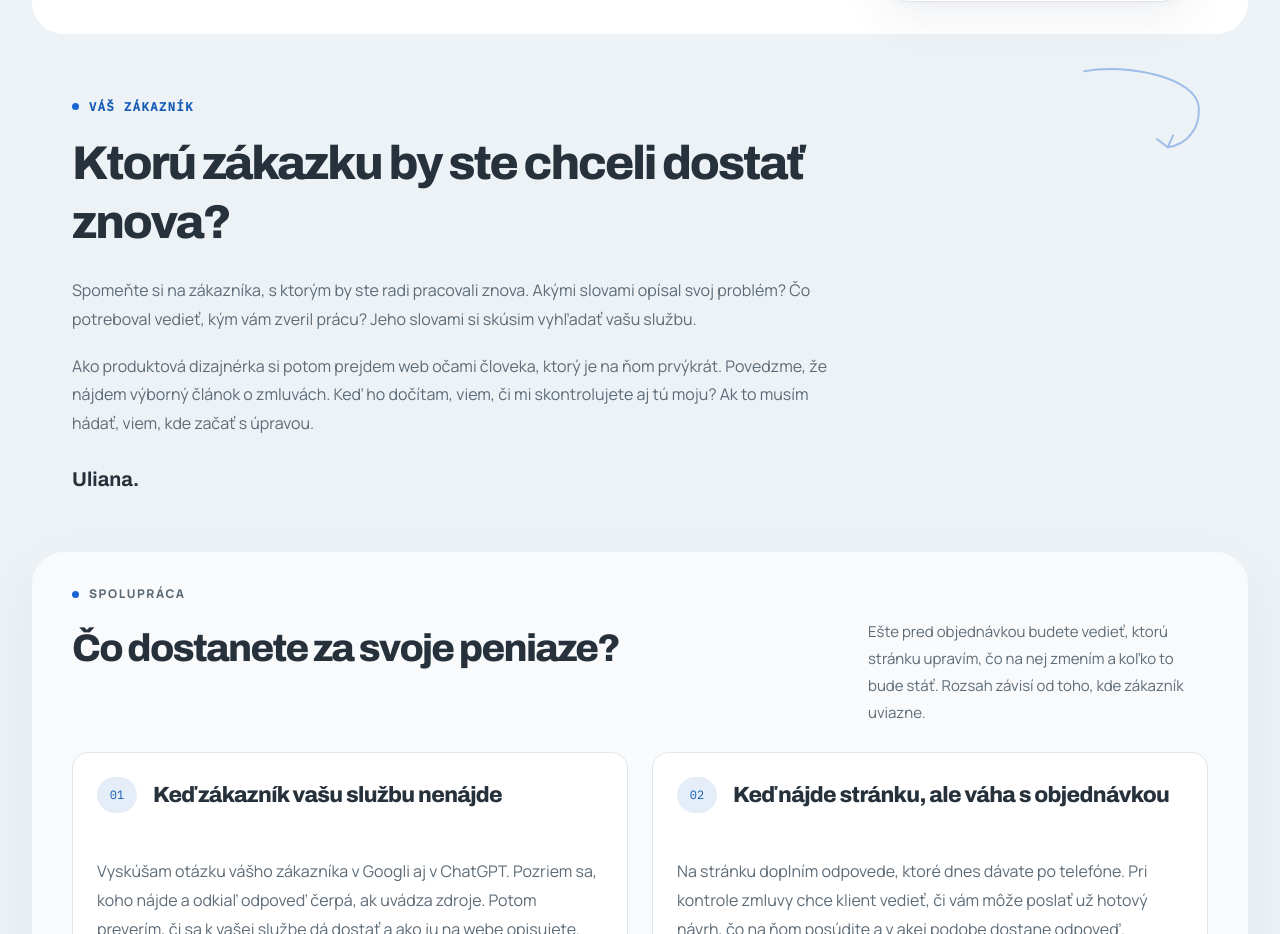
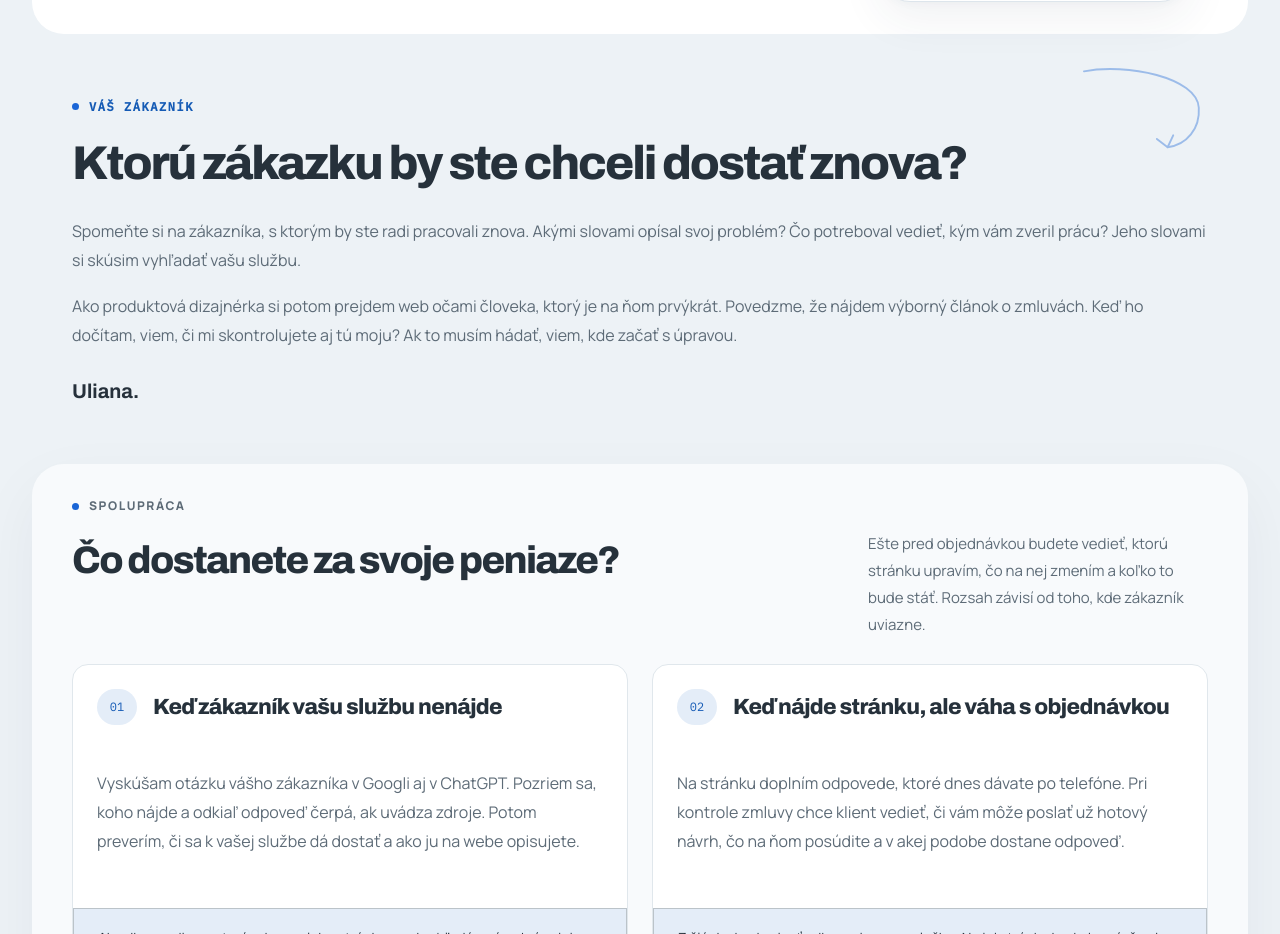
Before and after one commit to Bananowomen/ulianasierik-portfolio, a plain HTML site: page index.html in a window 1280 px wide. Shown: the part 2342-3276 px from the top of the page. Drawn offline with Linux system fonts and the light colour scheme.

Commit message:
Letter text full width

```diff
--- a/styles.css
+++ b/styles.css
@@ -158,9 +158,9 @@ main .chatgpt-story.is-animated .cs-device{--cs-frame-h:var(--demo-phone-height)
 @media(max-width:580px){.contact-meta dd{white-space:normal}.section-heading>p{padding-top:0}}
 
 /* --- UI/UX pass: letter axis, service cards, method lede, contact rhythm --- */
-.letter{display:grid;grid-template-columns:minmax(0,760px);gap:16px;padding-block:56px;text-align:left}
+.letter{display:grid;grid-template-columns:minmax(0,1fr);gap:16px;padding-block:56px;text-align:left}
 .letter-label{grid-column:1}
-.letter-content{grid-column:1;max-width:760px;justify-self:start;text-align:left}
+.letter-content{grid-column:1;max-width:none;width:100%;justify-self:stretch;text-align:left}
 .letter-content h2{margin-bottom:24px}
 .letter-content .signature{margin-top:24px}
 .letter-arrow{top:24px;right:40px;width:136px;transform:rotate(4deg);opacity:.38}
```
